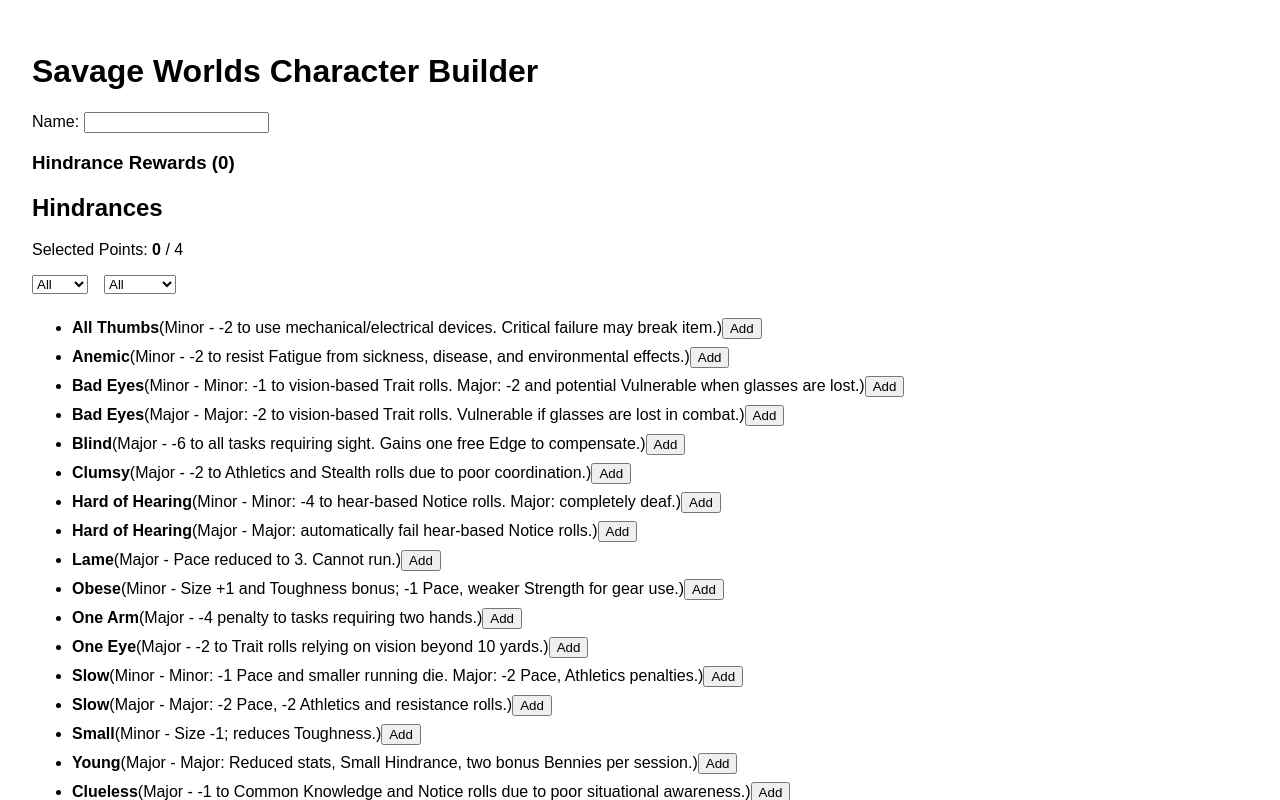
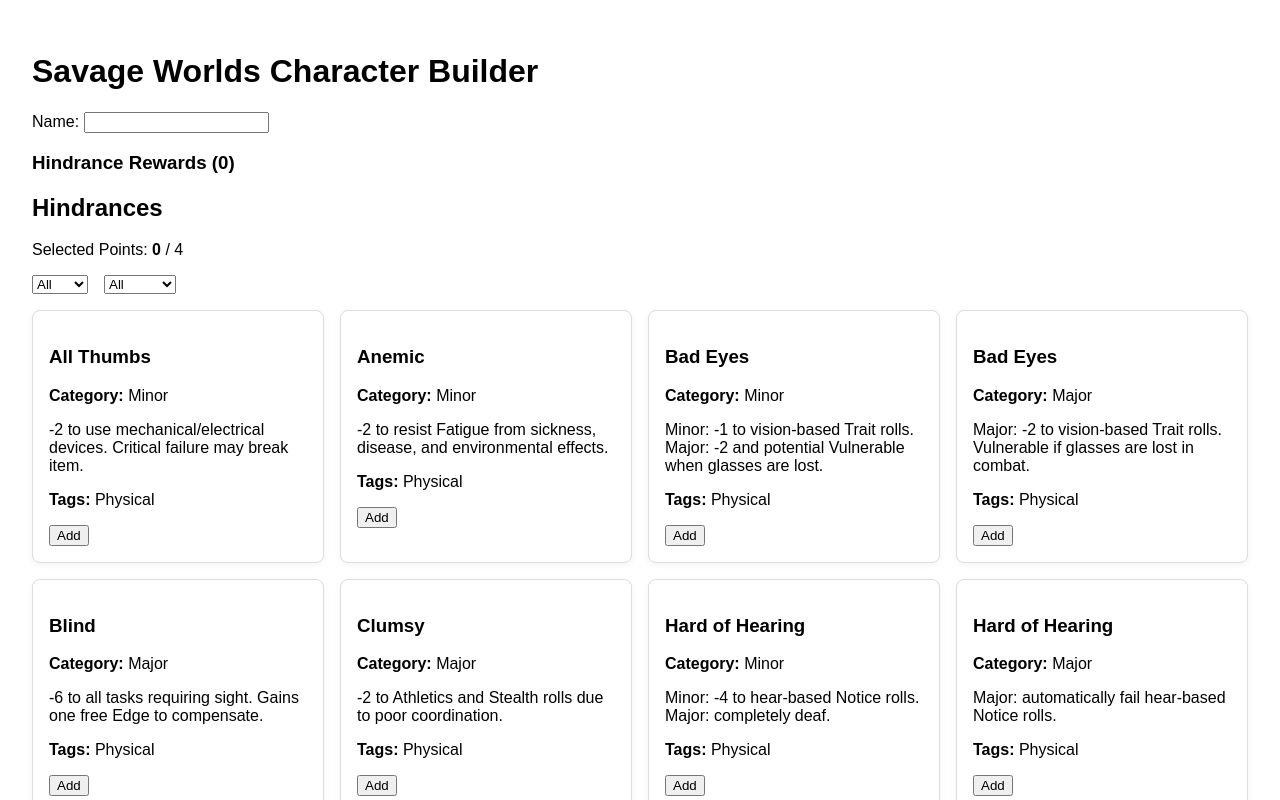
Before and after one commit to Aadrik/savage-builder-ts, a React (Create React App) app: page / in a window 1280 px wide. Shown: the top 800 px of the page. Built offline with nearby package versions, Linux system fonts and the light colour scheme.

Commit message:
Created styles to display hindrances as cards

```diff
--- /dev/null
+++ b/src/components/HindranceCard.module.css
@@ -0,0 +1,36 @@
+/* HindranceCard.module.css */
+
+.cardGrid {
+  display: grid;
+  grid-template-columns: repeat(auto-fill, minmax(260px, 1fr));
+  gap: 1rem;
+}
+
+.card {
+  border: 1px solid #ddd;
+  border-radius: 8px;
+  background-color: #fff;
+  padding: 1rem;
+  box-shadow: 0 2px 6px rgba(0, 0, 0, 0.05);
+  transition: transform 0.2s ease-in-out;
+}
+
+.card:hover {
+  transform: scale(1.02);
+}
+
+.selected {
+  border-color: #4caf50;
+  background-color: #eafbe7;
+}
+
+.disabled {
+  opacity: 0.5;
+  pointer-events: none;
+}
+
+.warning {
+  color: red;
+  margin-top: 0.5rem;
+  display: block;
+}
--- a/src/components/HindranceSelector.tsx
+++ b/src/components/HindranceSelector.tsx
@@ -1,4 +1,4 @@
-import React, { useState } from "react";
+import { useState } from "react";
 import { hindrances } from "../data/hindrances";
 import {
   Character,
@@ -10,6 +10,8 @@
   isValid,
   toggleHindrance,
 } from "../utils/hindrance";
+
+import styles from "./HindranceCard.module.css";
 
 interface Props {
   selectedHindrances: HindranceDefinition[];
@@ -67,12 +69,39 @@
       </div>
 
       {/* Hindrance Options */}
-      <ul>
-        {filteredHindrances.map((hindrance) => (
-          <li key={`${hindrance.name}-${hindrance.category}`}>
-            <strong>{hindrance.name}</strong>({hindrance.category} -{" "}
-            {hindrance.description})
+      <div className={styles.cardGrid}>
+        {filteredHindrances.map((hindrance) => {
+          const isSelected = selectedHindrances.some(
+            (h) =>
+              h.name === hindrance.name && h.category === hindrance.category
+          );
+
+          const projectedPoints = calculateHindrancePoints([
+            ...selectedHindrances,
+            hindrance,
+          ]);
+
+          const isDisabled = !isSelected && projectedPoints > 4;
+
+          return (
+            <div
+              key={`${hindrance.name}-${hindrance.category}`}
+              className={`${styles.card} ${isSelected ? styles.selected : ""} ${
+                isDisabled ? styles.disabled : ""
+              }`}
+            >
+              <h3>{hindrance.name}</h3>
+              <p>
+                <strong>Category:</strong> {hindrance.category}
+              </p>
+              <p>{hindrance.description}</p>
+              {hindrance.tags && (
+                <p>
+                  <strong>Tags:</strong> {hindrance.tags.join(", ")}
+                </p>
+              )}
               <button
+                disabled={isDisabled}
                 onClick={() => {
                   if (isValid(currentPoints, hindrance)) {
                     toggleHindrance(
@@ -82,15 +111,16 @@
                     );
                   }
                 }}
-              style={{ marginTop: ".5rem" }}
               >
-              {selectedHindrances.some((e) => e.name === hindrance.name)
-                ? "Remove"
-                : "Add"}
+                {isSelected ? "Remove" : "Add"}
               </button>
-          </li>
-        ))}
-      </ul>
+              {isDisabled && (
+                <small className={styles.warning}>Exceeds 4-point limit</small>
+              )}
+            </div>
+          );
+        })}
+      </div>
 
       <h3>Selected Hindrances</h3>
       <ul>
```
Lines whose indentation alone changed are shown as unchanged.
